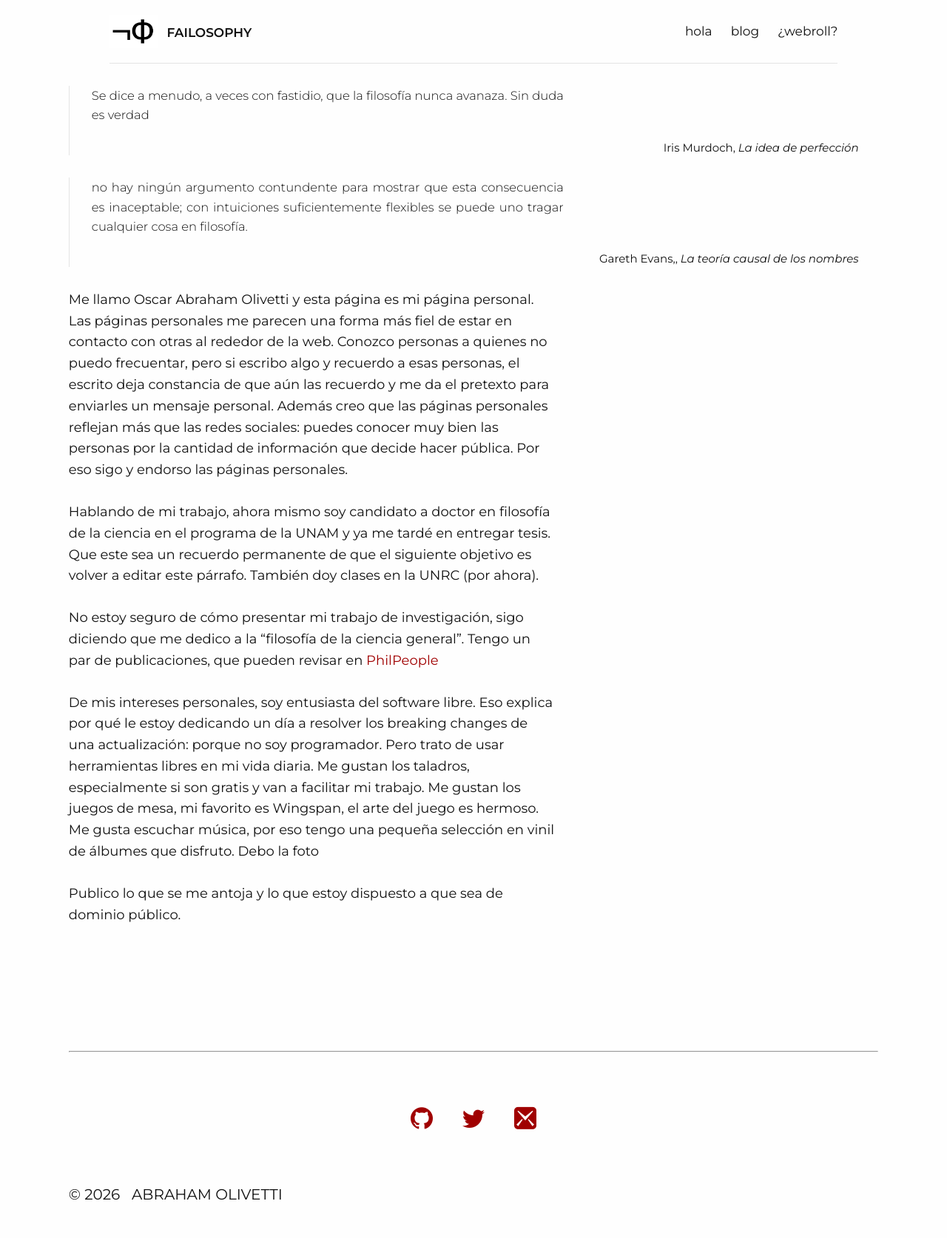
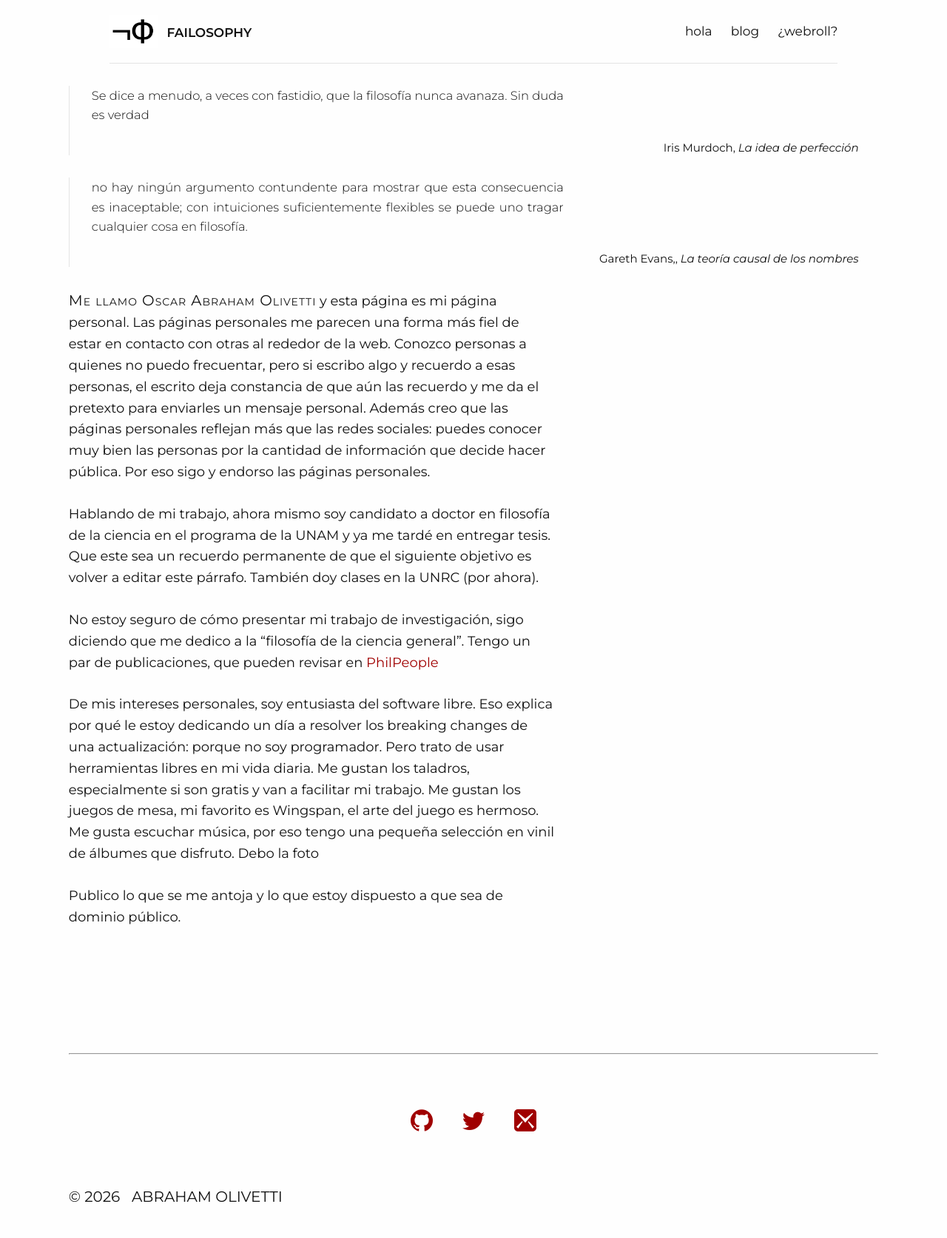
Before and after one commit to Oiuhukt/failosophy, a Jekyll site: the page built from index.md, in a window 1280 px wide. Shown: the whole page at 74% size. Built offline with Jekyll 4.4.1, drawn with Linux system fonts in a browser that asks for light colours; some web fonts are replaced.

Commit message:
formato newthought

```diff
--- a/css/tufte.scss
+++ b/css/tufte.scss
@@ -409,6 +409,18 @@ input.margin-toggle {
     cursor: pointer;
 }
 
+/* ==========================================================================
+   ESTILO NEWTHOUGHT
+   ========================================================================== */
+
+.newthought {
+    font-variant: inherit; /* Resetea herencias extrañas */
+    font-family: $body-font;
+    font-variant-caps: small-caps; /* El estilo clásico de Tufte */
+    letter-spacing: 0.05rem;
+    font-size: 1.1em; /* Un poco más grande para resaltar el inicio */
+}
+
 
 /* ==========================================================================
    5. RESPONSIVE (MÓVIL)
```
